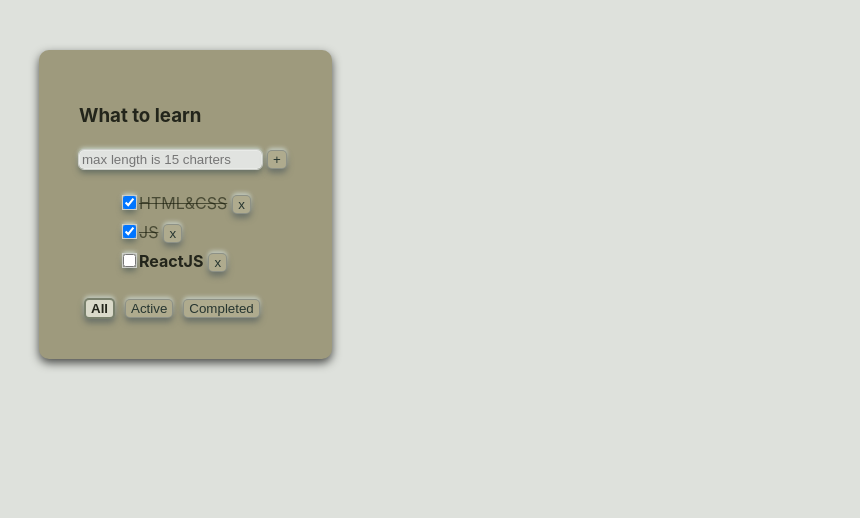
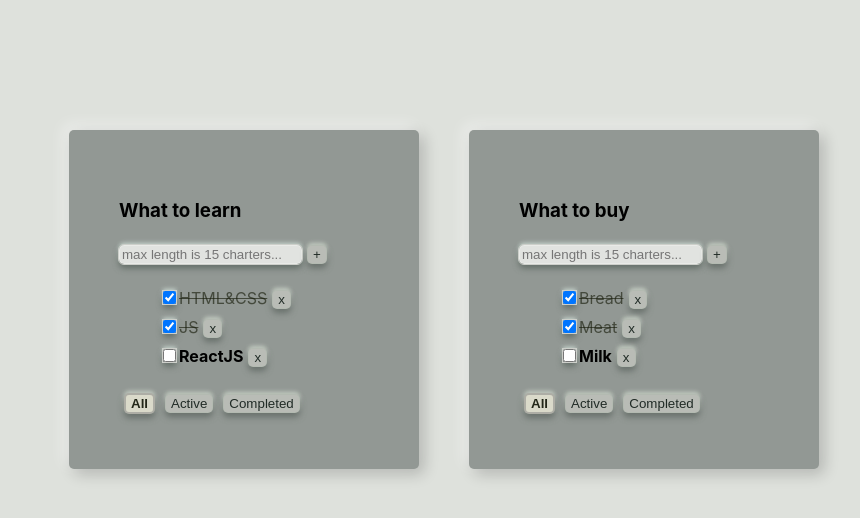
Before and after one commit to kdrenata/todolist, a React (Vite) app: page / in a window 1280 px wide. Shown: the top 518 px of the page, without its empty margins (61-921 px from the left). Built offline with nearby package versions, Linux system fonts and the light colour scheme.

Commit message:
todolist fixed

```diff
--- a/src/App.css
+++ b/src/App.css
@@ -1,20 +1,23 @@
 .app {
   padding: 30px;
   display: flex;
-  color: #23251b;
+  column-gap: 20px;
 }
 
 .app > div {
-  margin-right: 5px;
-  margin-left: 5px;
+  margin-right: 30px;
 }
 
+#root {
+  height: 100%;
+  margin: 100px 100px;
+
   button {
-  background-color: #afab8e;
-  border: 1px solid rgba(136, 142, 133, 0.85);
+    background-color: #b9bcb6;
+    border: 1px solid rgba(179, 186, 177, 0.85);
     box-shadow: 0 4px 6px rgba(95, 104, 99, 0.83), 0 -2px 4px rgba(205, 214, 203, 0.93);
     border-radius: 5px;
-  color: #263530;
+    color: #202b26;
     padding: 1px 5px;
     margin: 5px;
     cursor: pointer;
@@ -25,21 +28,24 @@ button {
       transform: scale(1);
       box-shadow: 0 4px 6px rgba(0, 0, 0, 0.1), 0 -2px 4px rgba(255, 255, 255, 0.6);
     }
+
     &:active {
       transform: scale(0.9);
     }
   }
+
   .filter-btn-active {
     background-color: #dadaca;
-  color: #23251b;
+    color: #232719;
     font-weight: bold;
-  border: 2px solid rgba(105, 113, 92, 0.85);
+    border: 2px solid rgba(166, 166, 159, 0.85);
 
   }
 
   ul {
     list-style-type: none;
   }
+
   input {
     background-color: #e1e3e0;
     border: 1px solid rgba(236, 237, 234, 0.81);
@@ -52,10 +58,13 @@ input {
     color: rgba(23, 28, 11, 0.63);
     text-decoration: line-through;
   }
+
   .task {
     font-weight: bold;
   }
+
   .taskInputError {
     outline: none;
     border: 2px solid #a60505
   }
+}
--- a/src/App.tsx
+++ b/src/App.tsx
@@ -1,69 +1,120 @@
 import './App.css'
-import {TaskType, Todolist} from "./Todolist.tsx";
+import {TaskType, Todolist} from "./todolist/Todolist.tsx";
 import {useState} from "react";
 import {v1} from "uuid";
 
 export type FilterValues = 'all' | 'active' | 'completed'
 
+type TodolistType = {
+    id: string
+    title: string
+    filter: FilterValues
+}
+type TasksStateType = {
+    [todolistId: string]: Array<TaskType>
+}
 
 // CRUD creat read update delete
 function App() {
-    console.log(typeof v1());
 
-    // BLL: операции с CRUD данными
-    const todolistTitle = 'What to learn'
+// BLL: операции с CRUD данными
+    const todolistId_1 = v1()
+    const todolistId_2 = v1()
 
-    const [tasks, setTasks] = useState<Array<TaskType>>([   // useState возвращает нам массив из 2-х элементов и мы этот массив деструктуируем (разламываем) на 2 части
-        {id: v1(), title: 'HTML&CSS', isDone: true},
-        {id: v1(), title: 'JS', isDone: true},
-        {id: v1(), title: 'ReactJS', isDone: false},
+    const [todolists, setTodolists] = useState<Array<TodolistType>>([
+        {id: todolistId_1, title: 'What to learn', filter: 'all'},
+        {id: todolistId_2, title: 'What to buy', filter: 'all'},
     ])
-    const deleteTask = (taskId: string) => {
-        setTasks(tasks.filter(t => t.id !== taskId))  // filter пропусти те таски, id которых не равна id, которую надо удалить
+    const [tasks, setTasks] = useState<TasksStateType>({
+        [todolistId_1]: [
+            {id: v1(), title: 'HTML&CSS', isDone: true},
+            {id: v1(), title: 'JS', isDone: true},
+            {id: v1(), title: 'ReactJS', isDone: false}
+        ],
+        [todolistId_2]: [
+            {id: v1(), title: 'Bread', isDone: true},
+            {id: v1(), title: 'Meat', isDone: true},
+            {id: v1(), title: 'Milk', isDone: false}
+        ]
+    })
+
+// previous state
+// const todolistTitle = 'What to learn'
+//
+// const [tasks, setTasks] = useState<Array<TaskType>>([   // useState возвращает нам массив из 2-х элементов и мы этот массив деструктуируем (разламываем) на 2 части
+//     {id: v1(), title: 'HTML&CSS', isDone: true},
+//     {id: v1(), title: 'JS', isDone: true},
+//     {id: v1(), title: 'ReactJS', isDone: false},
+// ])
+
+    const deleteTask = (taskId: string, todolistId: string) => {
+        const nextState = {...tasks, [todolistId]: tasks[todolistId].filter(t => t.id !== taskId)}
+        setTasks(nextState)
+
     }
-    const createTask = (title: string) => {
+
+    const createTask = (title: string, todolistId: string) => {
         const newTask: TaskType = {
             id: v1(),
             title: title,
             isDone: false
         }
-        const nextState: Array<TaskType> = [...tasks, newTask]
+        const nextState: TasksStateType = {...tasks, [todolistId]: [...tasks[todolistId], newTask]}
         setTasks(nextState)
-    }
-    const changeTaskStatus = (taskId: string, newStatus: boolean) => {      // реализация задачи смены статуса
-        const nextState: Array<TaskType> = tasks.map(task => task.id === taskId ? {...task, isDone: newStatus} : task);
-        setTasks(nextState)
+
     }
 
-    // UI: // порядок отображения данных
-    const [filter, setFilter] = useState<FilterValues>('all')
+    const changeTaskStatus = (taskId: string, newStatus: boolean, todolistId: string) => {      // реализация задачи смены статуса
 
-    const changeFilter = (newFilterValue: FilterValues) => {
-        setFilter(newFilterValue)
+        const nextState: TasksStateType = {
+            ...tasks,
+            [todolistId]: tasks[todolistId].map(task => task.id === taskId ? {...task, isDone: newStatus} : task)
+        }
+        setTasks(nextState)
+
     }
 
-    let tasksForTodolist = tasks
-    if(filter === 'active'){
-        tasksForTodolist = tasks.filter(t => t.isDone === false)
+    const changeTodolistFilter = (newFilterValue: FilterValues, todolistId: string) => {
+
+        const nextState: Array<TodolistType> = todolists
+            .map(tl => tl.id === todolistId ? {...tl, filter: newFilterValue} : tl)
+        setTodolists(nextState)
     }
-    if(filter === 'completed') {
-        tasksForTodolist = tasks.filter(t => t.isDone === true)
-    }
+
+// UI: // порядок отображения данных
+
+    const todolistsComponents = todolists.map(tl => {
+
+        let tasksForTodolist = tasks[tl.id]
+        if (tl.filter === 'active') {
+            tasksForTodolist = tasks[tl.id].filter(t => t.isDone === false)
+        }
+        if (tl.filter === 'completed') {
+            tasksForTodolist = tasks[tl.id].filter(t => t.isDone === true)
+        }
+
+        return (
+            <Todolist
+                key={tl.id}
+                todolistId={tl.id}
+                title={tl.title}
+                tasks={tasksForTodolist}
+                filter={tl.filter}
+                deleteTask={deleteTask}
+                createTask={createTask}
+                changeTaskStatus={changeTaskStatus}
+                changeTodolistFilter={changeTodolistFilter}
+            />
+        )
+    })
 
 
     return (
         <div className="app">
-            <Todolist
-                title={todolistTitle}
-                tasks={tasksForTodolist}
-                filter={filter}
-                deleteTask={deleteTask}
-                createTask={createTask}
-                changeFilter={changeFilter}
-                changeTaskStatus={changeTaskStatus}
-            />
+            {todolistsComponents}
         </div>
     )
+
 }
 
 export default App
--- a/src/index.css
+++ b/src/index.css
@@ -2,15 +2,6 @@
   font-family: Inter, system-ui, Avenir, Helvetica, Arial, sans-serif;
   font-synthesis: none;
   background-color: #dee1dc;
-}
-#root {
-  height: 100%;
-  margin: 50px 100px;
-  /*border: 1px solid #585a45;*/
-  background-color: #9e9a7d;
-  box-shadow: 0 4px 10px 0 #4a4c49;
-  border-radius: 10px;
-  padding: 5px;
 }
 
 body {
--- /dev/null
+++ b/src/todolist/Todolist.module.css
@@ -0,0 +1,18 @@
+
+
+.todolist {
+    background-color: #929894;
+    box-shadow: 5px 5px 15px rgba(0, 0, 0, 0.2),
+    -5px -5px 15px rgba(255, 255, 255, 0.5);
+    /*box-shadow: inset 4px 4px 10px rgba(0, 0, 0, 0.1),*/
+    /*inset -4px -4px 10px rgba(255, 255, 255, 0.7);*/
+    border-radius: 5px;
+    padding: 50px;
+    transition: box-shadow 0.3s ease-in-out;
+    width: 200px;
+    min-width: 250px;
+
+}
+.todolist:hover {
+    box-shadow: 0 15px 30px rgba(132, 134, 147, 0.9);
+}
--- a/src/Todolist.tsx
+++ b/src/todolist/Todolist.tsx
@@ -1,15 +1,18 @@
-import {Button} from "./Button.tsx";
-import {FilterValues} from "./App.tsx";
+import {Button} from "../Button.tsx";
+import {FilterValues} from "../App.tsx";
 import {useState, KeyboardEvent, ChangeEvent} from "react";
+import style from './Todolist.module.css'
 
 type TodolistPropsType = {          // тип, который описывает пропсы компонента тудулист
+    todolistId: string;
     title: string;
     tasks: Array<TaskType>;
     filter?: FilterValues;
-    deleteTask: (taskId: string) => void;
-    changeFilter: (newFilterValue: FilterValues) => void;
-    createTask: (title: string) => void;
-    changeTaskStatus: (taskId: string, newStatus: boolean) => void;
+
+    deleteTask: (taskId: string, todolistId: string) => void;
+    createTask: (title: string, todolistId: string) => void;
+    changeTaskStatus: (taskId: string, newStatus: boolean, todolistId: string) => void;
+    changeTodolistFilter: (newFilterValue: FilterValues, todolistId: string) => void;
 }
 
 export type TaskType = {
@@ -19,13 +22,14 @@ export type TaskType = {
 }
 
 export const Todolist = ({
+                             todolistId,
                              title,
                              tasks,
                              filter,
                              deleteTask,
                              createTask,
-                             changeFilter,
-                             changeTaskStatus
+                             changeTaskStatus,
+                             changeTodolistFilter
                          }: TodolistPropsType) => {
     // const {title, tasks} = props   // деструктурирующее присваивание
 
@@ -38,11 +42,11 @@ export const Todolist = ({
         ? <span>Ваш список пуст</span>           // то выводим сообщение и список не генерируем // если не равна                                                                                0, то генерируем список
         : <ul>
             {tasks.map(task => {
-                const deleteTaskHandler = () => deleteTask(task.id)
+                const deleteTaskHandler = () => deleteTask(task.id, todolistId)
                 return (
                     <li key={task.id} className={task.isDone ? 'task-done' : 'task'}>
                         <input
-                            onChange={(e) => changeTaskStatus(task.id, e.currentTarget.checked)} // элемент с которым произошло событие
+                            onChange={(e) => changeTaskStatus(task.id, e.currentTarget.checked, todolistId)} // элемент с которым произошло событие
                             type="checkbox"
                             checked={task.isDone}/>
                         <span>{task.title}</span>
@@ -68,11 +72,11 @@ export const Todolist = ({
     const createTaskOnClickHandler = () => {
         const trimmedTitle = taskTitle.trim()
         if (trimmedTitle) {
-            createTask(trimmedTitle);
+            createTask(trimmedTitle, todolistId);
         } else {
             setError(true);
         }
-        createTask(taskTitle)
+        createTask(taskTitle, todolistId)
         setTaskTitle('')
     }
     const createTaskOnKeyDownHandler = (e: KeyboardEvent<HTMLInputElement>) => {   // добавление по нажатию на клавишу
@@ -86,12 +90,15 @@ export const Todolist = ({
     }
 
     return (
-        <div>
-            <h3>{title}</h3>
+        <div className={style.todolist}>
+            <h3>
+                {title}
+            </h3>
+
             <div>
                 <input //  получает содержимое локального state(a)
                     value={taskTitle}
-                    placeholder='max length is 15 charters'
+                    placeholder='max length is 15 charters...'
                     onChange={createTaskOnChangeHandler} //все что польз вводит, поручаем передавать в локальный state
                     onKeyDown={createTaskOnKeyDownHandler} //клавиша нажата, но не отпущена вверх
                     className={error ? 'taskInputError' : ''}
@@ -111,15 +118,15 @@ export const Todolist = ({
                 <Button
                     title={'All'}
                     className={filter === 'all' ? 'filter-btn-active' : ''}
-                    onClickHandler={() => changeFilter('all')}/>
+                    onClickHandler={() => changeTodolistFilter('all', todolistId)}/>
                 <Button
                     title={'Active'}
                     className={filter === 'active' ? 'filter-btn-active' : ''}
-                    onClickHandler={() => changeFilter('active')}/>
+                    onClickHandler={() => changeTodolistFilter('active', todolistId)}/>
                 <Button
                     title={'Completed'}
                     className={filter === 'completed' ? 'filter-btn-active' : ''}
-                    onClickHandler={() => changeFilter('completed')}/>
+                    onClickHandler={() => changeTodolistFilter('completed', todolistId)}/>
             </div>
         </div>
     )
```
Lines whose indentation alone changed are shown as unchanged.
